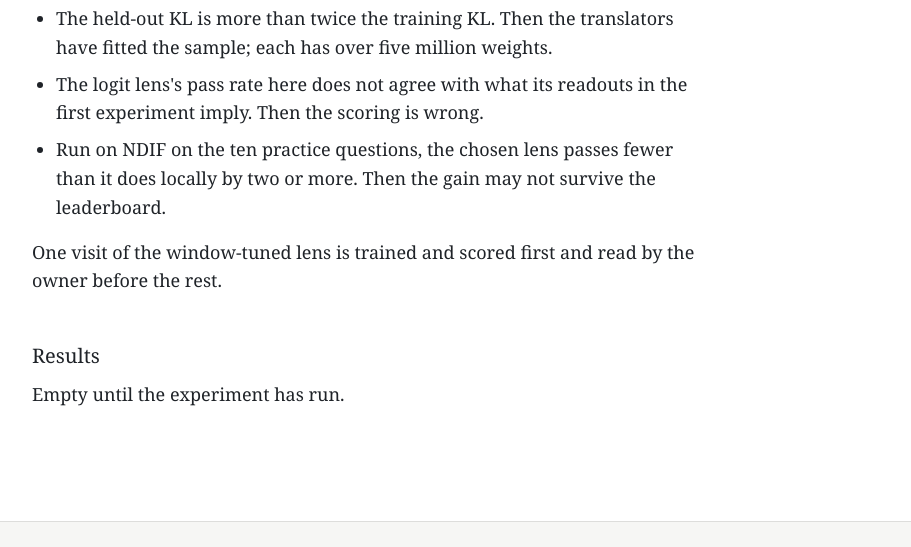
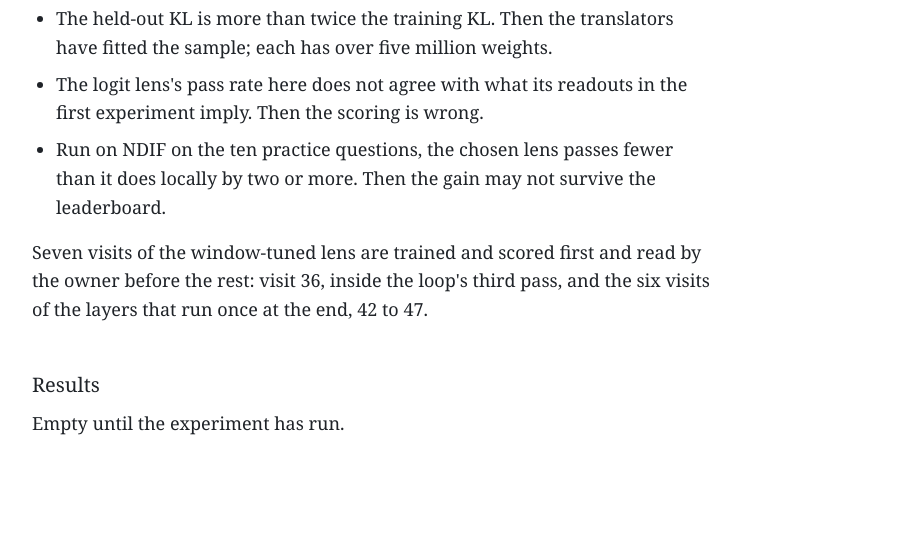
Before and after one commit to Dakingrai/internal-lens-lab, a plain HTML site: page experiments/future-tuned-lens.html in a window 1280 px wide. Shown: the part 4656-5203 px from the top of the page, without its empty margins (184-1095 px from the left). Drawn offline with Linux system fonts and the light colour scheme.

Commit message:
Tuned-lens experiment: pilot at visit 36 and the six coda visits
Co-Authored-By: Claude Fable 5.2 <noreply@anthropic.com>

```diff
--- a/experiments/future-tuned-lens.html
+++ b/experiments/future-tuned-lens.html
@@ -121,7 +121,7 @@
 <li>The logit lens's pass rate here does not agree with what its readouts in the first experiment imply. Then the scoring is wrong.</li>
 <li>Run on NDIF on the ten practice questions, the chosen lens passes fewer than it does locally by two or more. Then the gain may not survive the leaderboard.</li>
 </ul>
-<p>One visit of the window-tuned lens is trained and scored first and read by the owner before the rest.</p>
+<p>Seven visits of the window-tuned lens are trained and scored first and read by the owner before the rest: visit 36, inside the loop's third pass, and the six visits of the layers that run once at the end, 42 to 47.</p>
 </div>
 </section>
 
```
